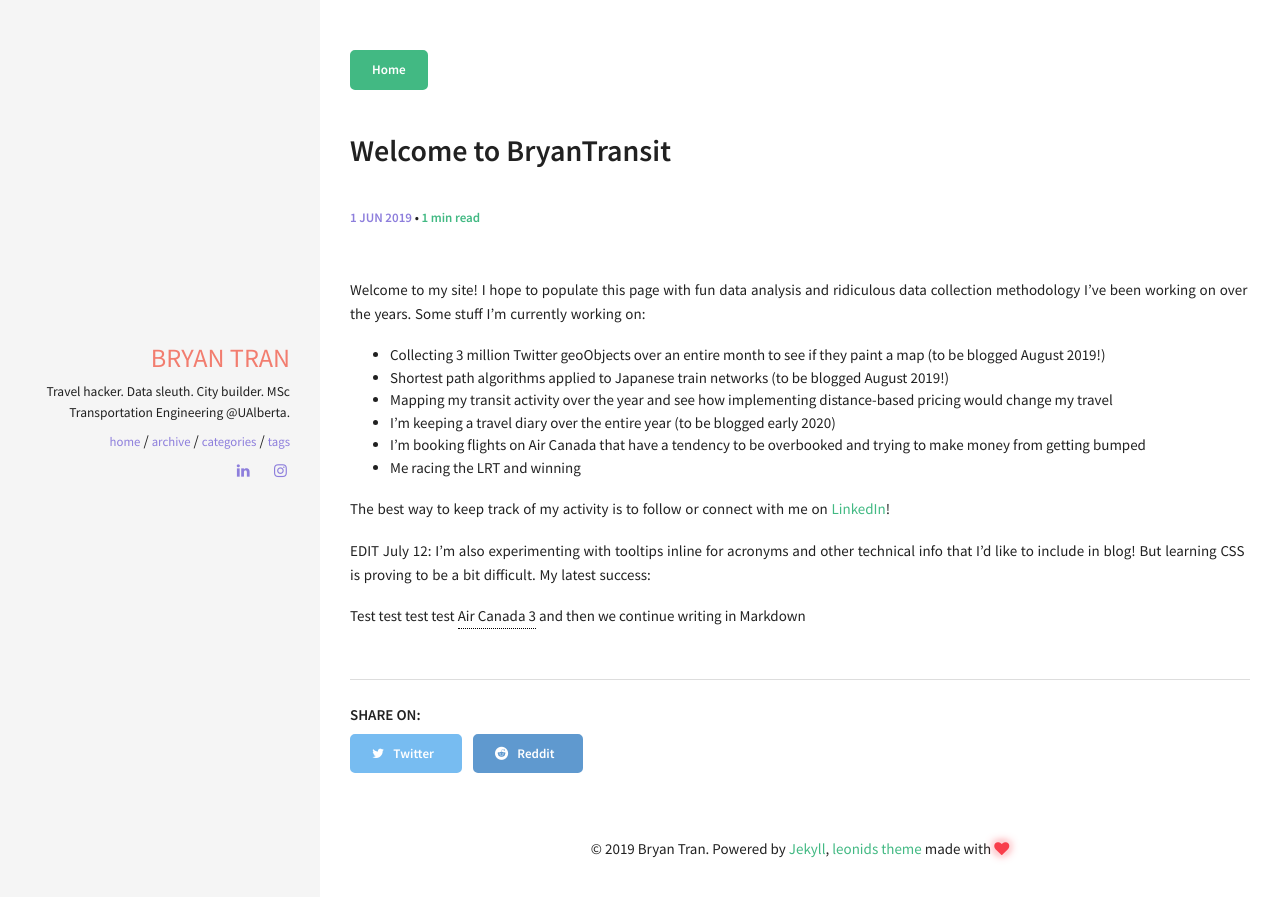
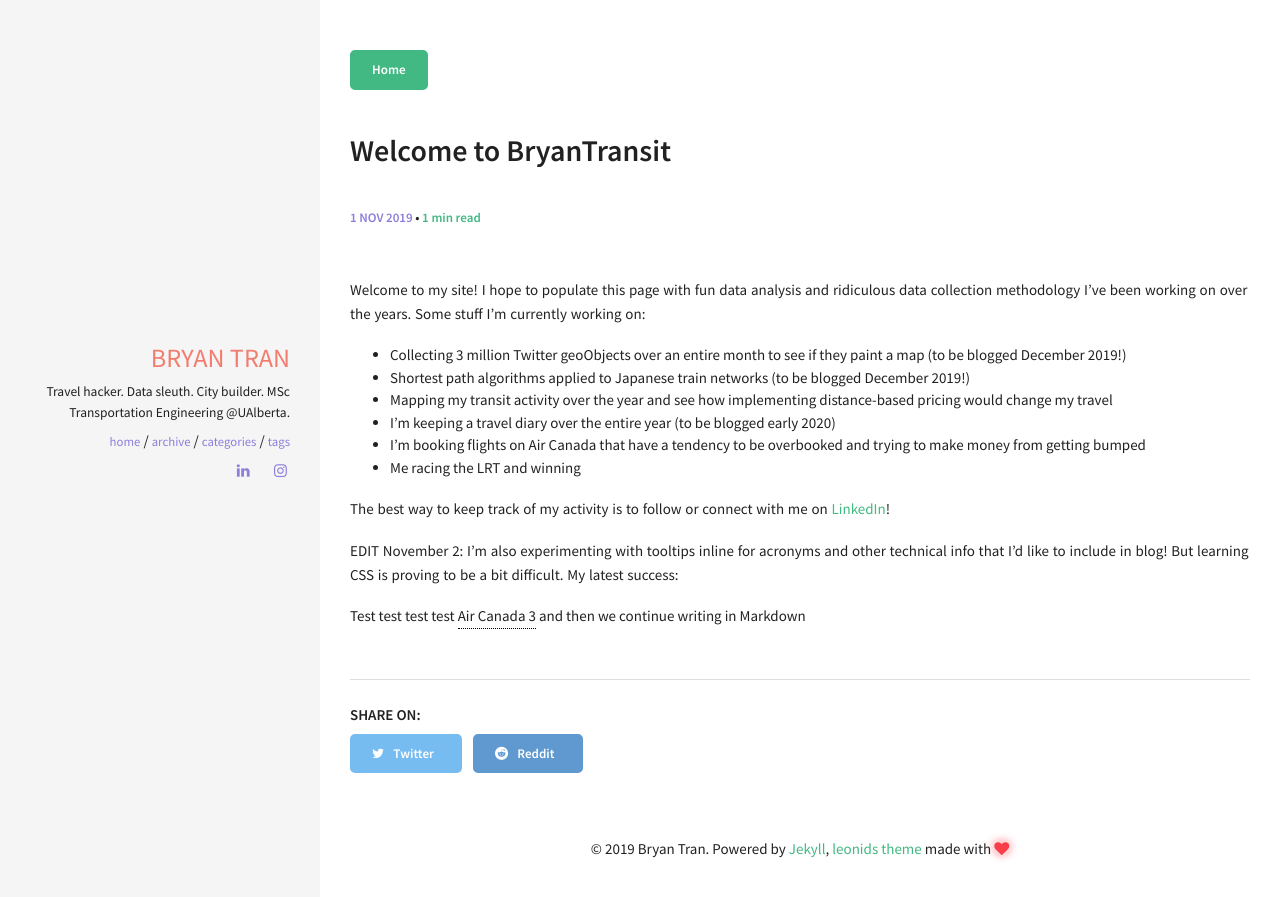
Before and after one commit to bryan7ran/bryantransit, a Jekyll site: the page built from _posts/2019-11-01-welcome-to-bryantransit.md, in a window 1280 px wide. Shown: the top 897 px of the page. Built offline with Jekyll 4.4.1, drawn with Linux system fonts in a browser that asks for light colours.

Commit message:
Update and rename 2019-06-01-welcome-to-bryantransit.md to 2019-11-01-welcome-to-bryantransit.md

```diff
--- a/_posts/2019-06-01-welcome-to-bryantransit.md
+++ b/_posts/2019-11-01-welcome-to-bryantransit.md
@@ -1,15 +1,15 @@
 ---
 layout: post
 title:  "Welcome to BryanTransit"
-date:   2019-06-01 15:07:19
+date:   2019-11-01 15:07:19
 categories: [general]
 comments: false
 tags: announcements general news
 ---
 Welcome to my site! I hope to populate this page with fun data analysis and ridiculous data collection methodology I've been working on over the years. Some stuff I'm currently working on:
 
-* Collecting 3 million Twitter geoObjects over an entire month to see if they paint a map (to be blogged August 2019!)
-* Shortest path algorithms applied to Japanese train networks (to be blogged August 2019!)
+* Collecting 3 million Twitter geoObjects over an entire month to see if they paint a map (to be blogged December 2019!)
+* Shortest path algorithms applied to Japanese train networks (to be blogged December 2019!)
 * Mapping my transit activity over the year and see how implementing distance-based pricing would change my travel
 * I'm keeping a travel diary over the entire year (to be blogged early 2020)
 * I'm booking flights on Air Canada that have a tendency to be overbooked and trying to make money from getting bumped
@@ -17,7 +17,7 @@ Welcome to my site! I hope to populate this page with fun data analysis and ridi
 
 The best way to keep track of my activity is to follow or connect with me on [LinkedIn](https://www.linkedin.com/in/bryan7ran/)!
 
-EDIT July 12: I'm also experimenting with tooltips inline for acronyms and other technical info that I'd like to include in blog! But learning CSS is proving to be a bit difficult. My latest success:
+EDIT November 2: I'm also experimenting with tooltips inline for acronyms and other technical info that I'd like to include in blog! But learning CSS is proving to be a bit difficult. My latest success:
 
 <body>Test test test test <div class="tooltip">Air Canada 3
   <span class="tooltiptext">Vancouver (YVR) to Tokyo-Narita (NRT) @ 13:50</span>
```
